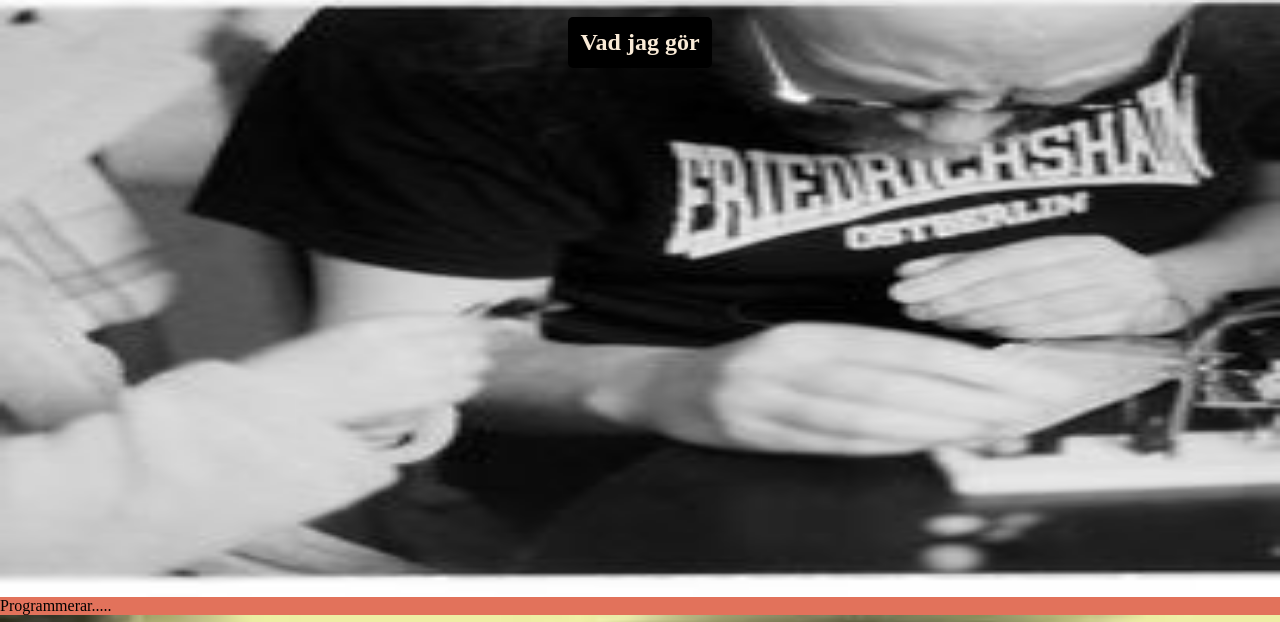
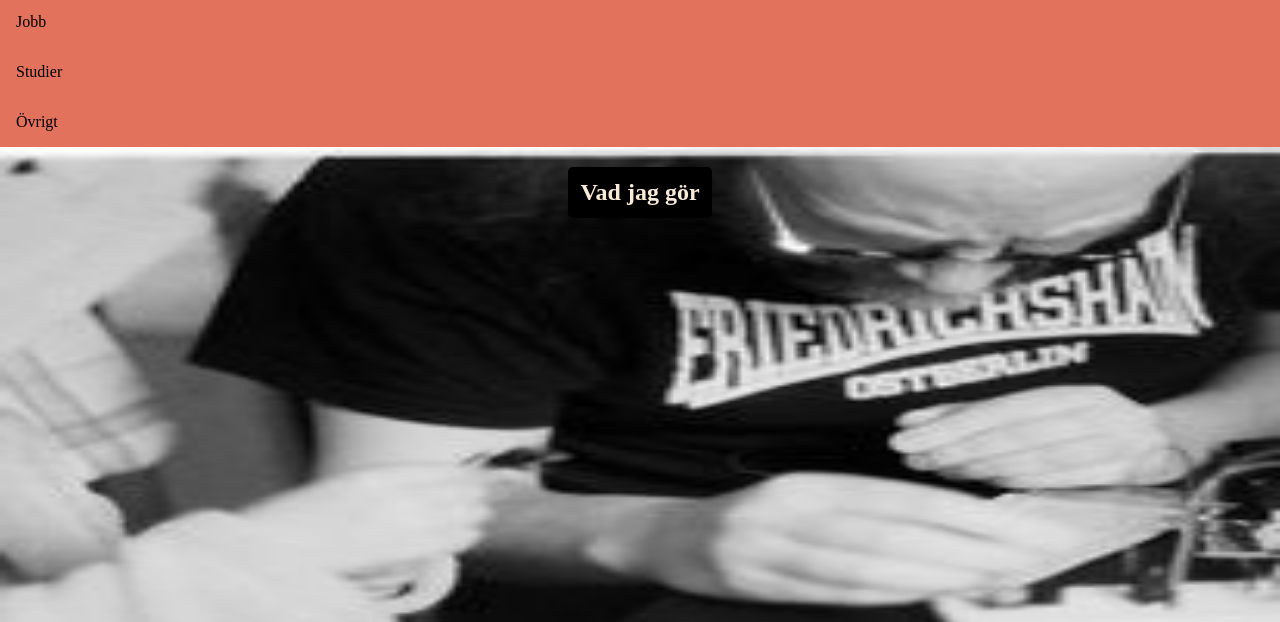
Before and after one commit to Lunix73/Portfolio2, a plain HTML site: page index.html in a window 1280 px wide. Shown: the part 157-779 px from the top of the page. Drawn offline with Linux system fonts and the light colour scheme.

Commit message:
Vertical menu

```diff
--- a/styles.css
+++ b/styles.css
@@ -24,9 +24,9 @@ ul { /* Hej*/
     list-style-type: none;
 }
 
-li {
+/*li {
     float: left;
-}
+}*/
 
 li a {
     color: black;
```
